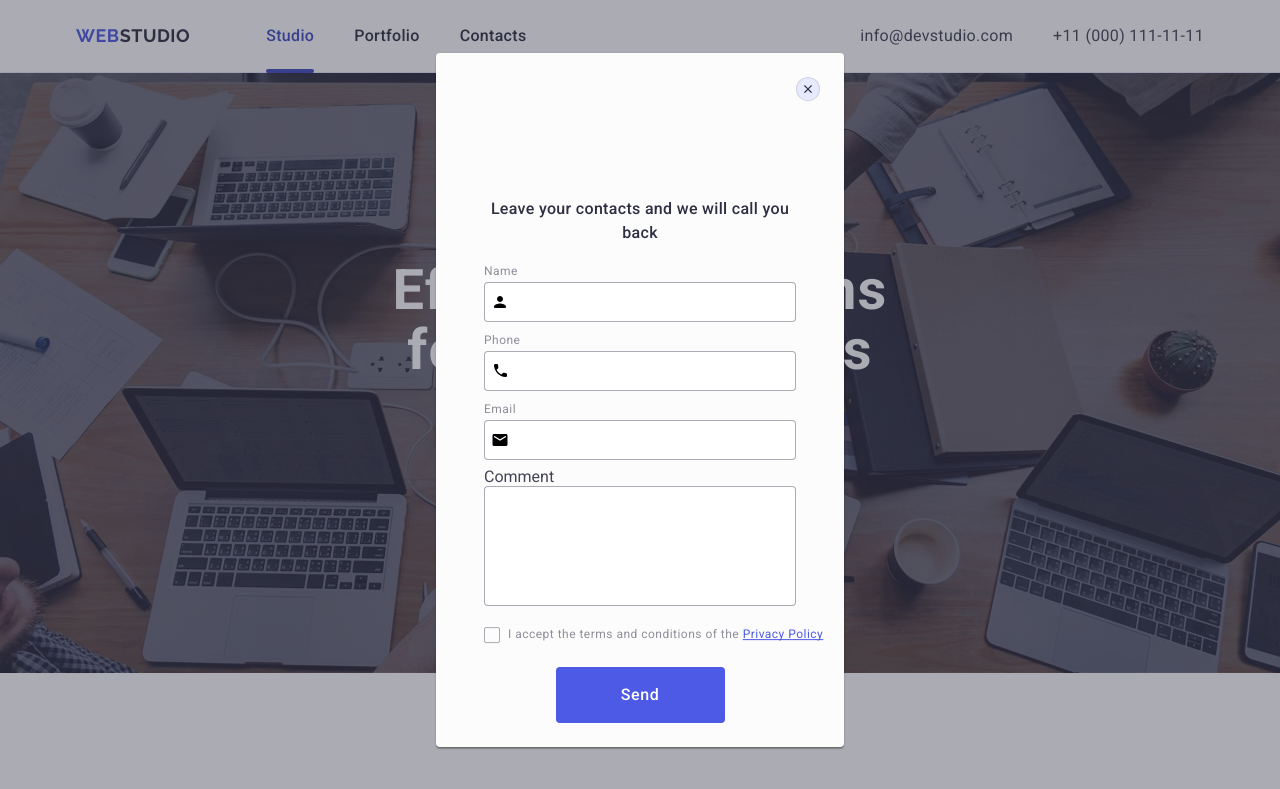
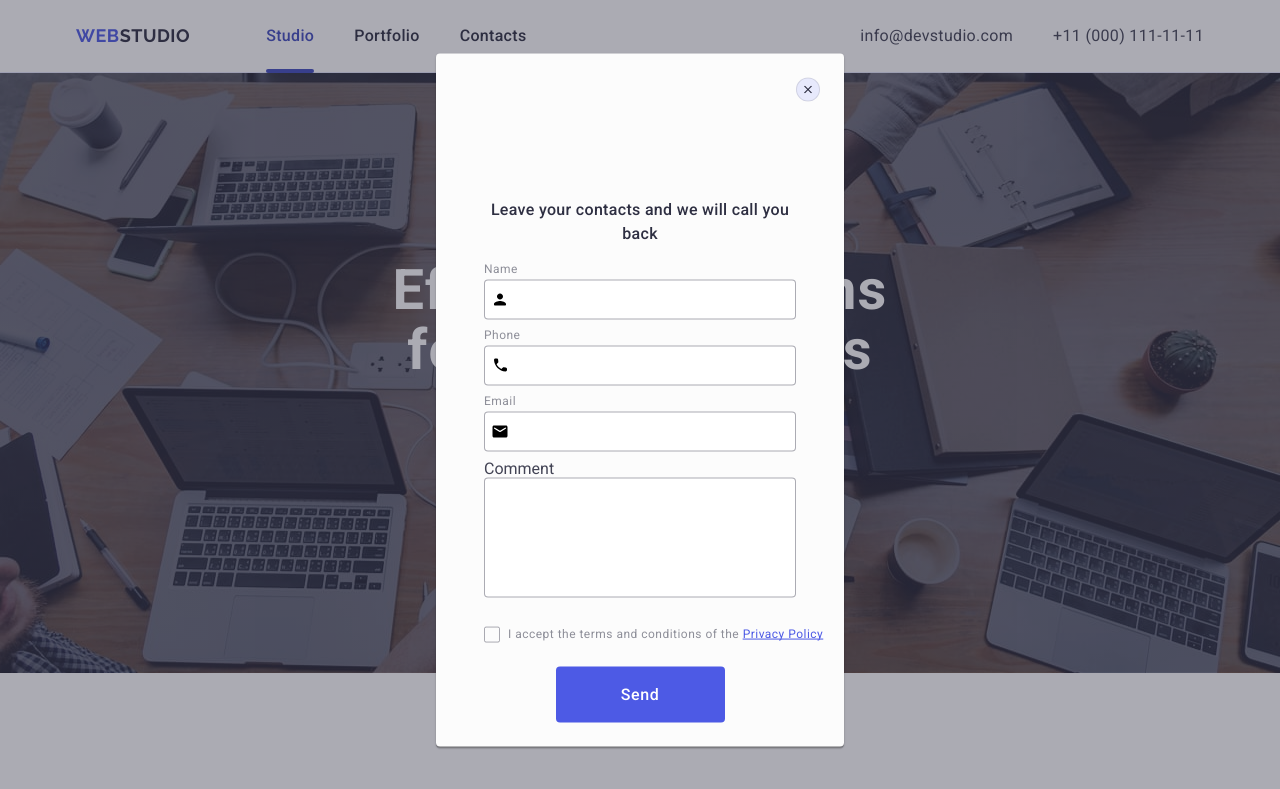
Before and after one commit to denkcode/goit-markup-hw-05, a plain HTML site: page index.html in a window 1280 px wide. Shown: the top 789 px of the page. Drawn offline with nearby package versions, Linux system fonts and the light colour scheme.

Commit message:
modified

```diff
--- a/css/styles.css
+++ b/css/styles.css
@@ -664,7 +664,8 @@ color: #434455;
     box-shadow: 0 1px 1px 0 rgba(0, 0, 0, 0.14), 0 1px 3px 0 rgba(0, 0, 0, 0.12), 0 2px 1px 0 rgba(0, 0, 0, 0.2);
     background: #fcfcfc;
 
-    transition: transform 250ms cubic-bezier(0.4, 0, 0.2, 1)
+    transition: transform opacity 250ms cubic-bezier(0.4, 0, 0.2, 1);
+    visibility: 250ms cubic-bezier(0.4, 0, 0.2, 1);
 }
 
 .popup-close {
@@ -680,13 +681,18 @@ color: #434455;
     align-items: center;
     justify-content: center;
     border: 1px solid rgba(0, 0, 0, 0.1);
+    padding: 0;
+    cursor: pointer;
 
+    transition: background-color 250ms cubic-bezier(0.4, 0, 0.2, 1);
+    border: 250ms cubic-bezier(0.4, 0, 0.2, 1);
   }
 .icon-close-black {
     display: flex;
     align-items: center;
     justify-content: center;
     fill: #2e2f42;
+    transition: fill 250ms cubic-bezier(0.4, 0, 0.2, 1);
 }
 .popup-close:focus {
     outline: none;
@@ -736,6 +742,12 @@ line-height: 1.16667;
 letter-spacing: 0.04em;
 color: #8e8f99;
 margin-bottom: 4px;
+line-height: 1.17;
+display: block;
+}
+
+.popup-form-all {
+    margin-bottom: 8px;
 }
 
 .popup-input {
--- a/index.html
+++ b/index.html
@@ -351,12 +351,9 @@
     <footer class="section-footer">
         <div class="container flex-cont">
           <div class="one-footer-logo">
-            <a href="./index.html" class="footer-logo"
-              >Web<span class="footer-span">Studio</span></a
-            >
+            <a href="./index.html" class="footer-logo">Web<span class="footer-span">Studio</span></a>
             <p class="text-footer">
-              Increase the flow of customers and sales for your business with
-              digital marketing & growth solutions.
+              Increase the flow of customers and sales for your business with digital marketing & growth solutions.
             </p>
           </div>
           <div class="one-footer-icon">
@@ -392,58 +389,63 @@
               </li>
             </ul>
           </div>
-        </div>
+
+          <!-- div-footer тепер тут, всередині .container -->
           <div class="div-footer">
             <p class="subs-form">Subscribe</p>
             <form class="form-footer" name="email_input">
               <label class="label-form-footer">
-                <input class="form-input" type="email" name="subscribe" placeholder="E-mail"/>
+                <input class="form-input" type="email" name="subscribe" placeholder="E-mail" />
               </label>
-                <button class="form-button" type="submit">Subscribe
+              <button class="form-button" type="submit">
+                Subscribe
                 <svg class="icon-footer-form" width="24" height="24">
                   <use href="./images/symbol-defs.svg#icon-icon-send"></use>
                 </svg>
               </button>
             </form>
           </div>
+        </div>
       </footer>
 <div class="backdrop is-open">
     <div class="modal">
-        <button class="popup-close">
+        <button type="button" class="popup-close">
             <svg class="icon-close-black" width="8" height="8">
               <use href="./images/symbol-defs.svg#icon-close-black-18dp-2-1-2"></use>
             </svg>
         </button>
         <p class="modal-text">Leave your contacts and we will call you back</p>
         <form class="forma" action="#">
-            <div>
-                <label for="username" class="popup-label">Name</label>
+            <div class="popup-form-one">
+                <label for="user-name" class="popup-label">Name</label>
                 <div class="popup-input-wrapper">
+                  <input type="text" name="form_user" id="user-name" class="popup-input" />
                   <svg class="icon-form" width="18" height="24">
                     <use href="./images/symbol-defs.svg#icon-person-black-18dp-1"></use>
                   </svg>
-                    <input type="text" name="form_user" id="username" class="popup-input">
                 </div>
               </div>
-            <div>
+
+              <div class="popup-form-all">
                 <label for="usertel" class="popup-label">Phone</label>
                 <div class="popup-input-wrapper">
+                  <input type="tel" name="form_user" id="usertel" class="popup-input" />
                   <svg class="icon-form" width="18" height="24">
                     <use href="./images/symbol-defs.svg#icon-phone-black-18dp-1"></use>
                   </svg>
-                    <input type="tel" name="form_user" id="usertel" class="popup-input">
                 </div>
               </div>
-            <div>
+
+              <div class="popup-form-all">
                 <label for="useremail" class="popup-label">Email</label>
                 <div class="popup-input-wrapper">
+                  <input type="email" name="form_user" id="useremail" class="popup-input" />
                   <svg class="icon-form" width="18" height="24">
                     <use href="./images/symbol-defs.svg#icon-email-black-18dp-1"></use>
                   </svg>
-                    <input type="email" name="form_user" id="useremail" class="popup-input">
                 </div>
               </div>
-            <div>
+            <div class="popup-form-all">
                 <div>
                     <label for="usercomment">Comment</label>
                 </div>
```
Lines whose indentation alone changed are shown as unchanged.
